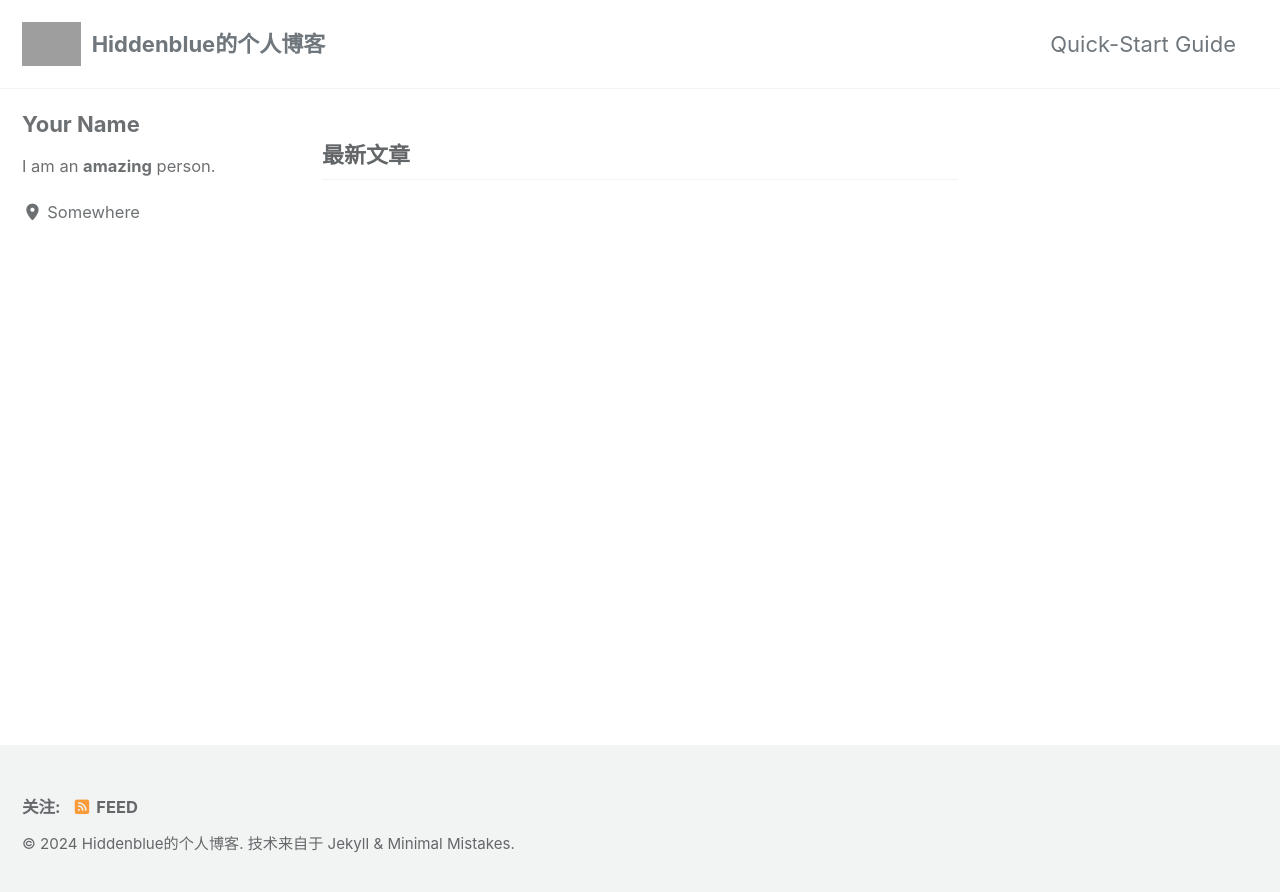
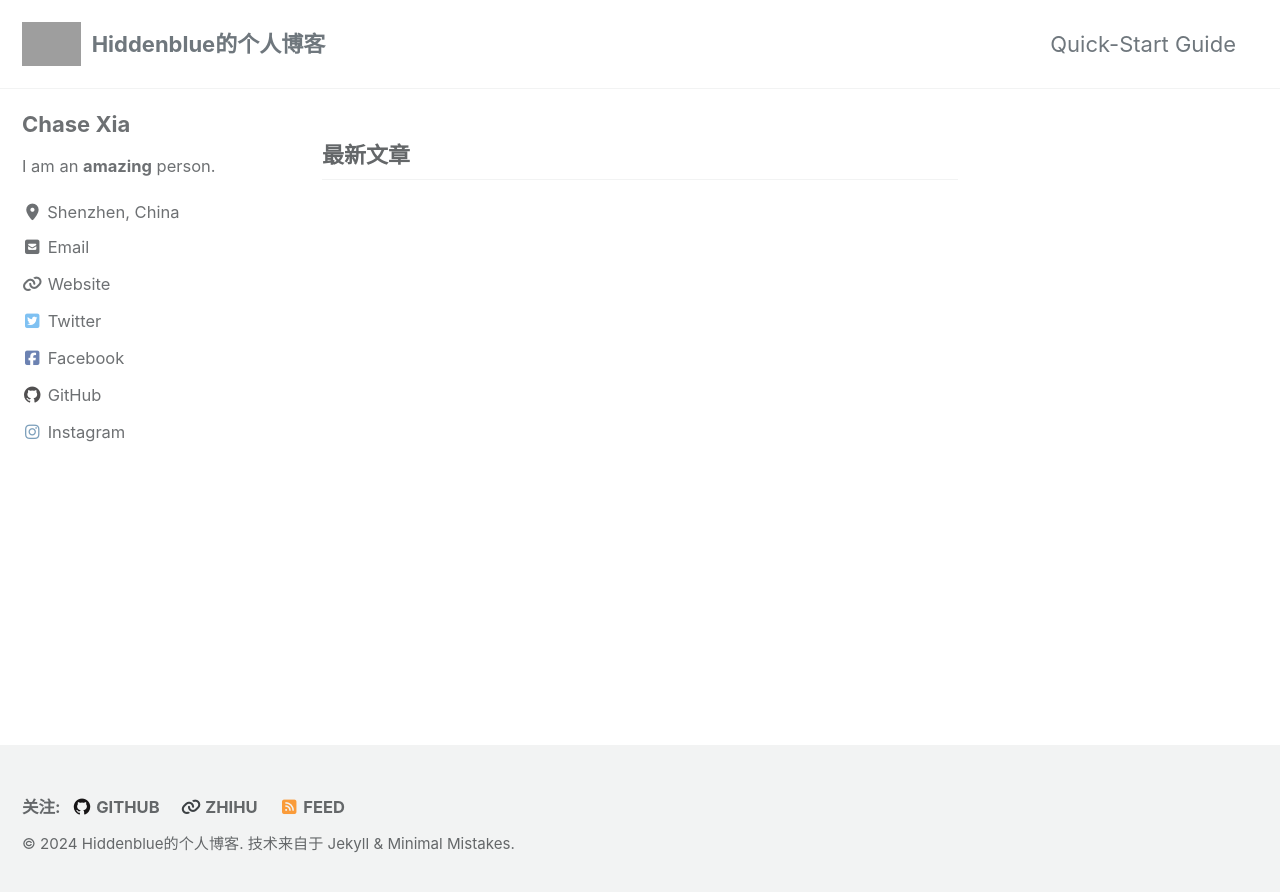
Before and after one commit to hiddenblue/hiddenblue.github.io, a Jekyll site: the page built from index.html, in a window 1280 px wide. Shown: the top 892 px of the page. Built offline with Jekyll 4.4.1, drawn with Linux system fonts in a browser that asks for light colours; cached includes are drawn as plain includes; the list of posts is cut into pages by our own code; grey boxes are pictures that could not be loaded.

Commit message:
add location

```diff
--- a/_config.yml
+++ b/_config.yml
@@ -20,7 +20,7 @@ title                    : "Hiddenblue的个人博客"
 title_separator          : "-"
 subtitle                 : # site tagline that appears below site title in masthead
 name                     : "Chase Xia"
-description              : "An amazing website."
+description              : "常看常思，常悟常罔"
 url                      : # the base hostname & protocol for your site e.g. "https://mmistakes.github.io"
 baseurl                  : # the subpath of your site, e.g. "/blog"
 repository               : # GitHub username/repo-name e.g. "mmistakes/minimal-mistakes"
@@ -107,30 +107,30 @@ analytics:
 
 # Site Author
 author:
-  name             : "Your Name"
+  name             : "Chase Xia"
   avatar           : # path of avatar image, e.g. "/assets/images/bio-photo.jpg"
   bio              : "I am an **amazing** person."
-  location         : "Somewhere"
+  location         : "Shenzhen, China"
   email            :
   links:
     - label: "Email"
       icon: "fas fa-fw fa-envelope-square"
-      # url: "mailto:your.name@email.com"
+      url: "mailto:your.name@email.com"
     - label: "Website"
       icon: "fas fa-fw fa-link"
-      # url: "https://your-website.com"
+      url: "https://your-website.com"
     - label: "Twitter"
       icon: "fab fa-fw fa-twitter-square"
-      # url: "https://twitter.com/"
+      url: "https://twitter.com/"
     - label: "Facebook"
       icon: "fab fa-fw fa-facebook-square"
-      # url: "https://facebook.com/"
+      url: "https://facebook.com/"
     - label: "GitHub"
       icon: "fab fa-fw fa-github"
-      # url: "https://github.com/hiddenblue"
+      url: "https://github.com/hiddenblue"
     - label: "Instagram"
       icon: "fab fa-fw fa-instagram"
-      # url: "https://instagram.com/"
+      url: "https://instagram.com/"
 
 # Site Footer
 footer:
@@ -143,7 +143,7 @@ footer:
       # url:
     - label: "GitHub"
       icon: "fab fa-fw fa-github"
-      # url:
+      url: "https://github.com/hiddenblue"
     - label: "GitLab"
       icon: "fab fa-fw fa-gitlab"
       # url:
@@ -153,6 +153,8 @@ footer:
     - label: "Instagram"
       icon: "fab fa-fw fa-instagram"
       # url:
+    - label: "ZhiHu"
+      url: "https://www.zhihu.com/people/chasecat"
 
 
 # Reading Files
```
